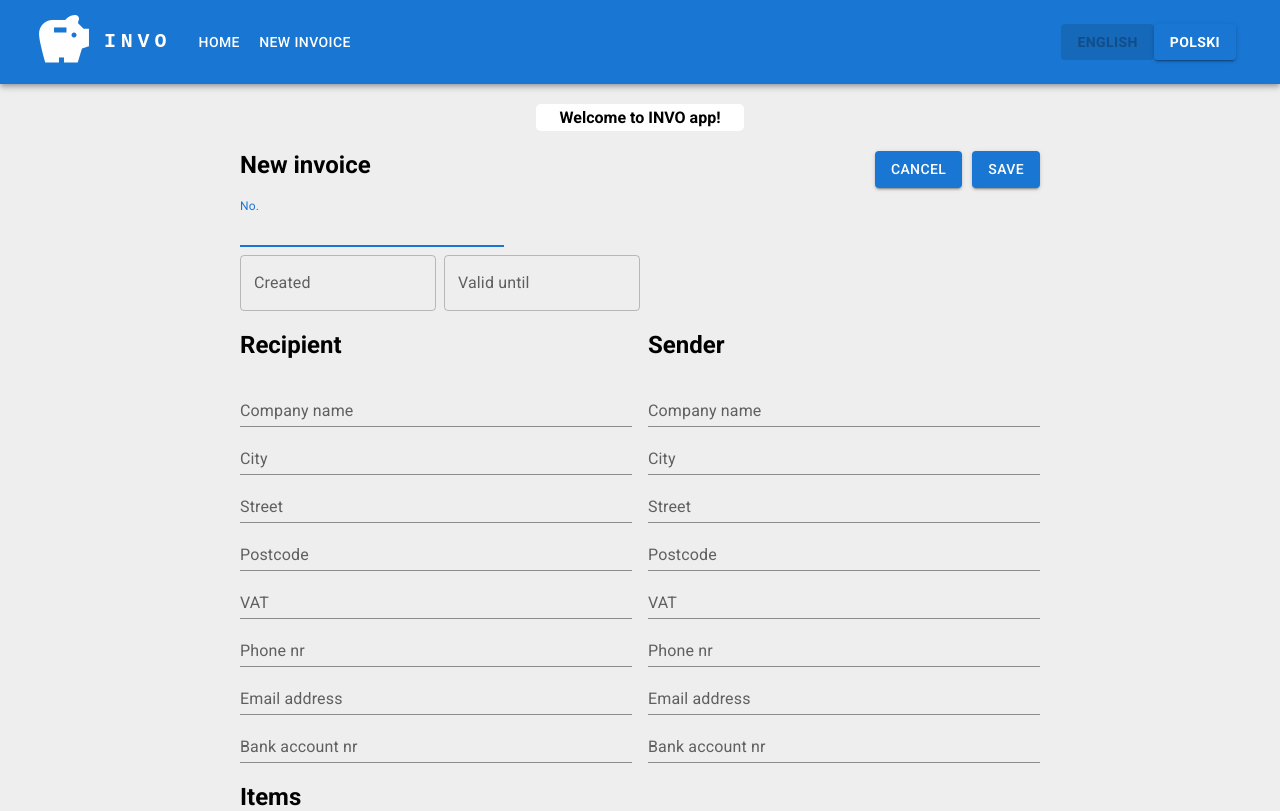
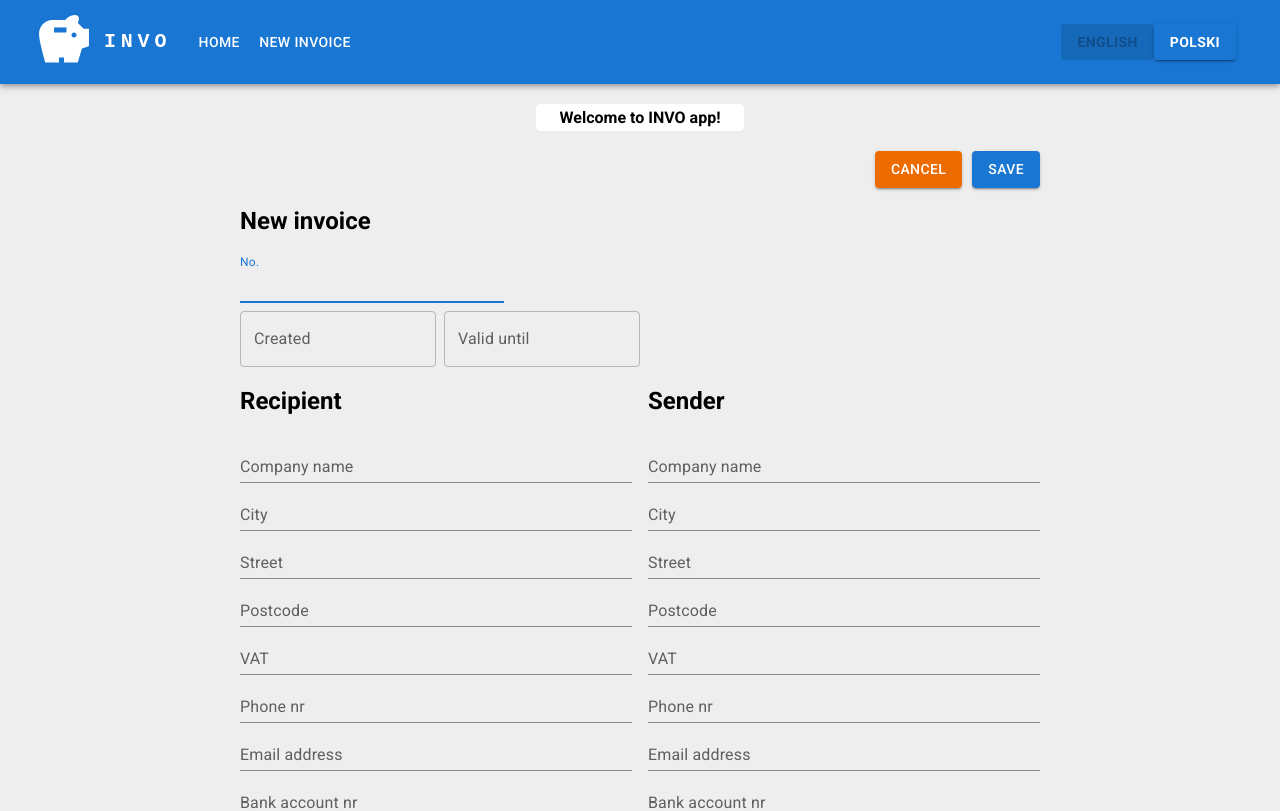
Before and after one commit to shcodenick/ups22, a React (Create React App) app: page /invoice in a window 1280 px wide. Shown: the top 811 px of the page. Built offline with nearby package versions, Linux system fonts and the light colour scheme.

Commit message:
form actions as component + flexbox

```diff
--- a/src/App.css
+++ b/src/App.css
@@ -19,6 +19,3 @@ h4 { text-align: center; background-color: #fff; border-radius: 5px; width: 200p
 .App-link {
   color: #294dec;
 }
-
-#formActions { float: right; }
-#formActions button { margin-left: 10px; }
--- /dev/null
+++ b/src/components/FormActions.tsx
@@ -0,0 +1,28 @@
+import React from 'react'
+import styled from '@emotion/styled'
+import { useTranslation } from 'react-i18next';
+import { Button } from '@mui/material';
+
+const FormActionsBox = styled.div`
+    display: flex;
+    justify-content: flex-end;
+    column-gap: 10px;
+    button { display: flex-item;  }
+`;
+
+const FormActions = () => {
+    const { t } = useTranslation()
+
+    return (
+        <FormActionsBox>
+            <Button variant="contained" color="warning">
+                {t('cancel')}
+            </Button>
+            <Button type="submit" variant="contained" color="primary">
+                {t('save')}
+            </Button>
+        </FormActionsBox>
+    );
+}
+
+export default FormActions;
--- a/src/components/InvoiceForm.tsx
+++ b/src/components/InvoiceForm.tsx
@@ -6,6 +6,7 @@ import { AdapterDayjs } from '@mui/x-date-pickers/AdapterDayjs';
 import { LocalizationProvider } from '@mui/x-date-pickers/LocalizationProvider';
 import { DatePicker } from '@mui/x-date-pickers/DatePicker';
 
+import FormActions from './FormActions';
 import CompanyForm from './CompanyForm';
 import InvoiceItem from './InvoiceItem';
 
@@ -32,14 +33,7 @@ const InvoiceForm = () => {
     return (
         <InvoicesFormBox>
             <form onSubmit={handleSubmit}>
-                <div id="formActions">
-                    <Button variant="contained" color="primary">
-                        {t('cancel')}
-                    </Button>
-                    <Button type="submit" variant="contained" color="primary">
-                        {t('save')}
-                    </Button>
-                </div>
+                <FormActions />
                 <h2>{t('newinvoice')}</h2>
                 <Grid item container spacing={1} xs={6}>
                     <Grid item xs={8}>
```
